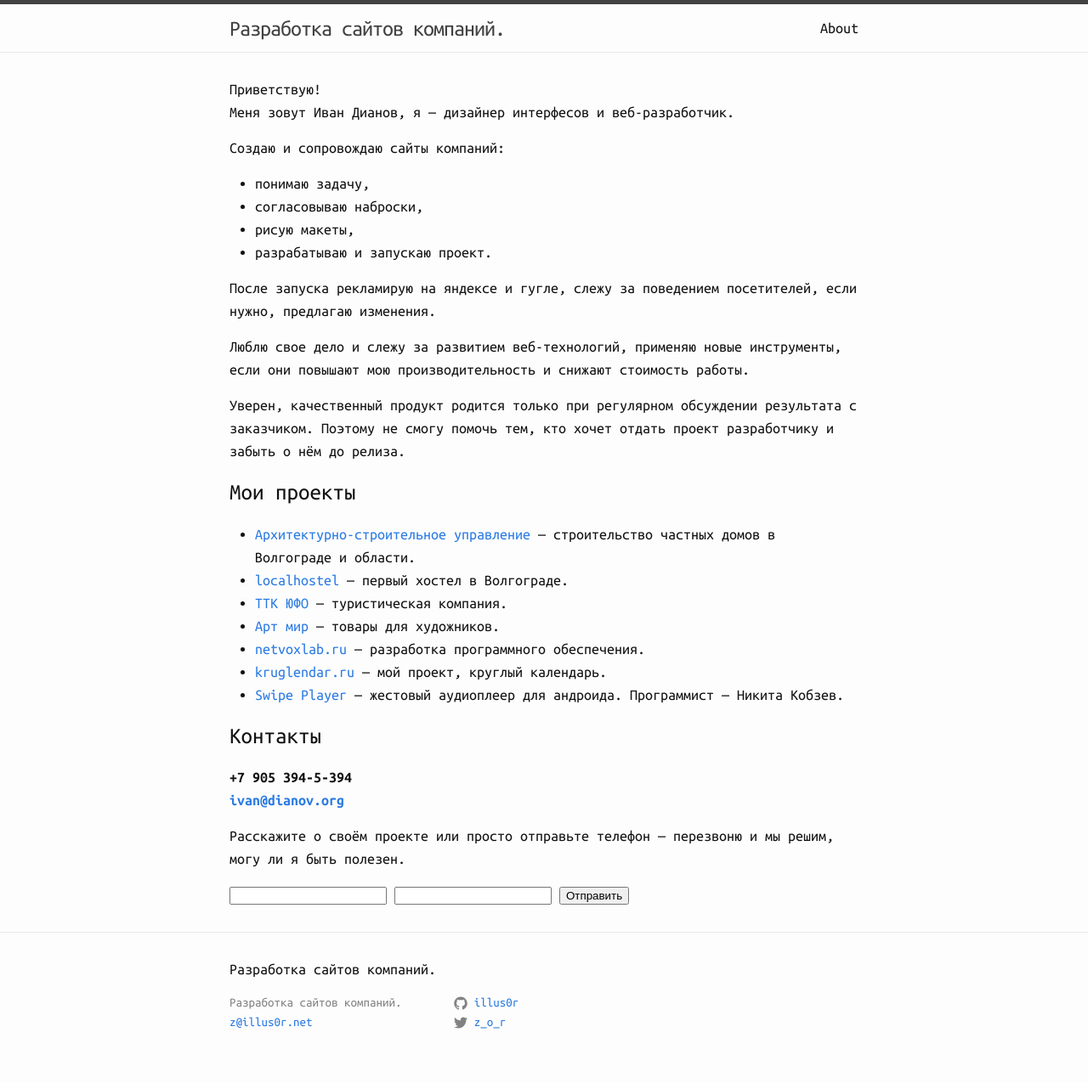
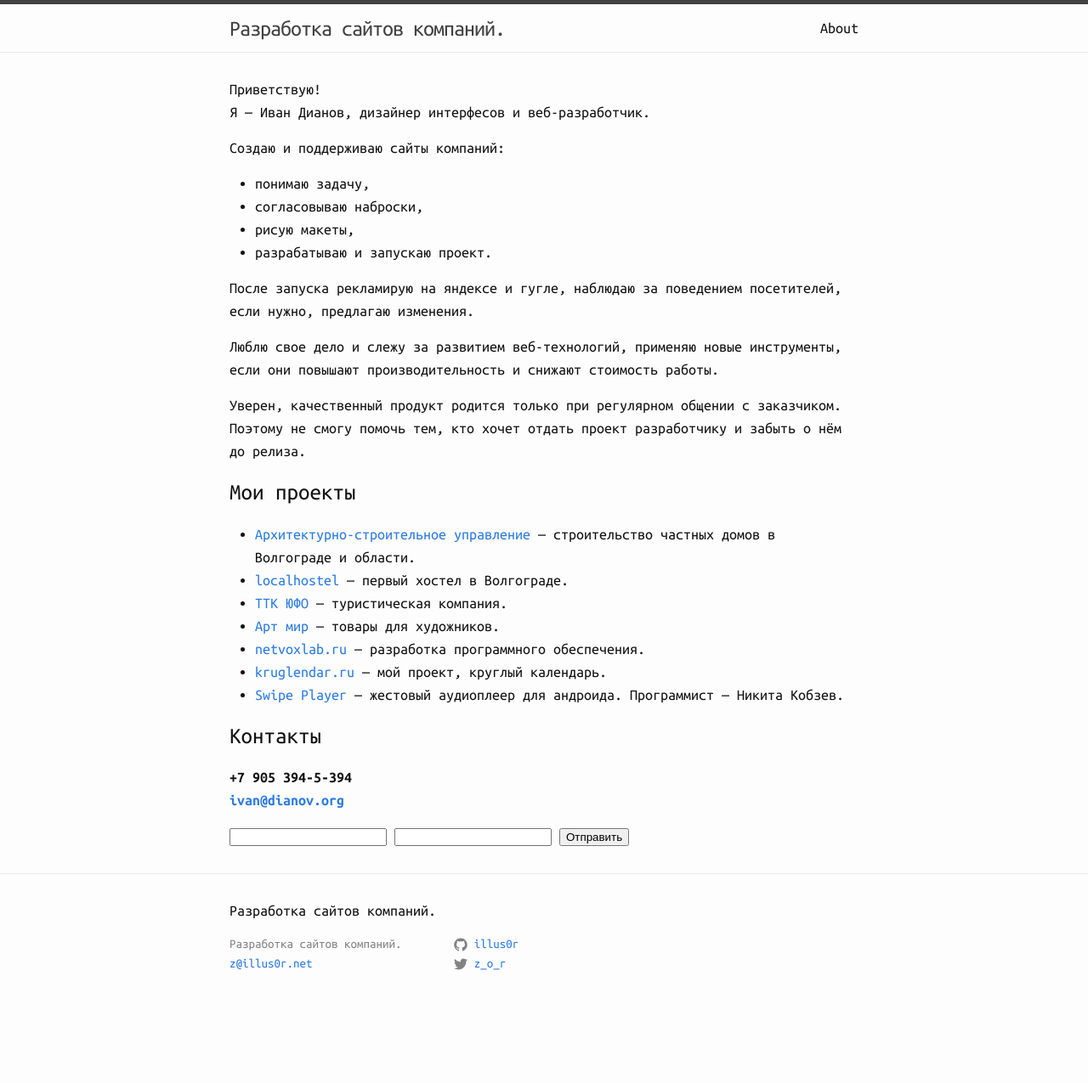
Before and after one commit to illus0r/dianov.org, a Jekyll site: the page built from index.md, in a window 1280 px wide. Shown: the whole page at 85% size. Built offline with Jekyll 4.4.1, drawn with Linux system fonts in a browser that asks for light colours; after the commit the page ends 1206 px from its top, so only the background shows below that.

Commit message:
Updated index.md

```diff
--- a/index.md
+++ b/index.md
@@ -4,21 +4,22 @@ published: true
 ---
 
 
+
 Приветствую!<br/>
-Меня зовут Иван Дианов, я — дизайнер интерфесов и веб-разработчик.
+Я — Иван Дианов, дизайнер интерфесов и веб-разработчик.
 
-Создаю и сопровождаю сайты компаний:
+Создаю и поддерживаю сайты компаний:
 
 * понимаю задачу,
 * согласовываю наброски,
 * рисую макеты,
 * разрабатываю и запускаю проект.
 
-После запуска рекламирую на яндексе и гугле, слежу за поведением посетителей, если нужно, предлагаю изменения.
+После запуска рекламирую на яндексе и гугле, наблюдаю за поведением посетителей, если нужно, предлагаю изменения.
 
-Люблю свое дело и слежу за развитием веб-технологий, применяю новые инструменты, если они повышают мою производительность и снижают стоимость работы.
+Люблю свое дело и слежу за развитием веб-технологий, применяю новые инструменты, если они повышают производительность и снижают стоимость работы.
 
-Уверен, качественный продукт родится только при регулярном обсуждении результата с заказчиком. Поэтому не смогу помочь тем, кто хочет отдать проект разработчику и забыть о нём до релиза.
+Уверен, качественный продукт родится только при регулярном общении с заказчиком. Поэтому не смогу помочь тем, кто хочет отдать проект разработчику и забыть о нём до релиза.
 
 Мои проекты
 -----------
@@ -38,6 +39,4 @@ published: true
 [ivan@dianov.org](mailto:ivan@dianov.org)
 </strong>
 
-Расскажите о своём проекте или просто отправьте телефон — перезвоню и мы решим, могу ли я быть полезен.
-
 {% include _contact_form.html %}
```
